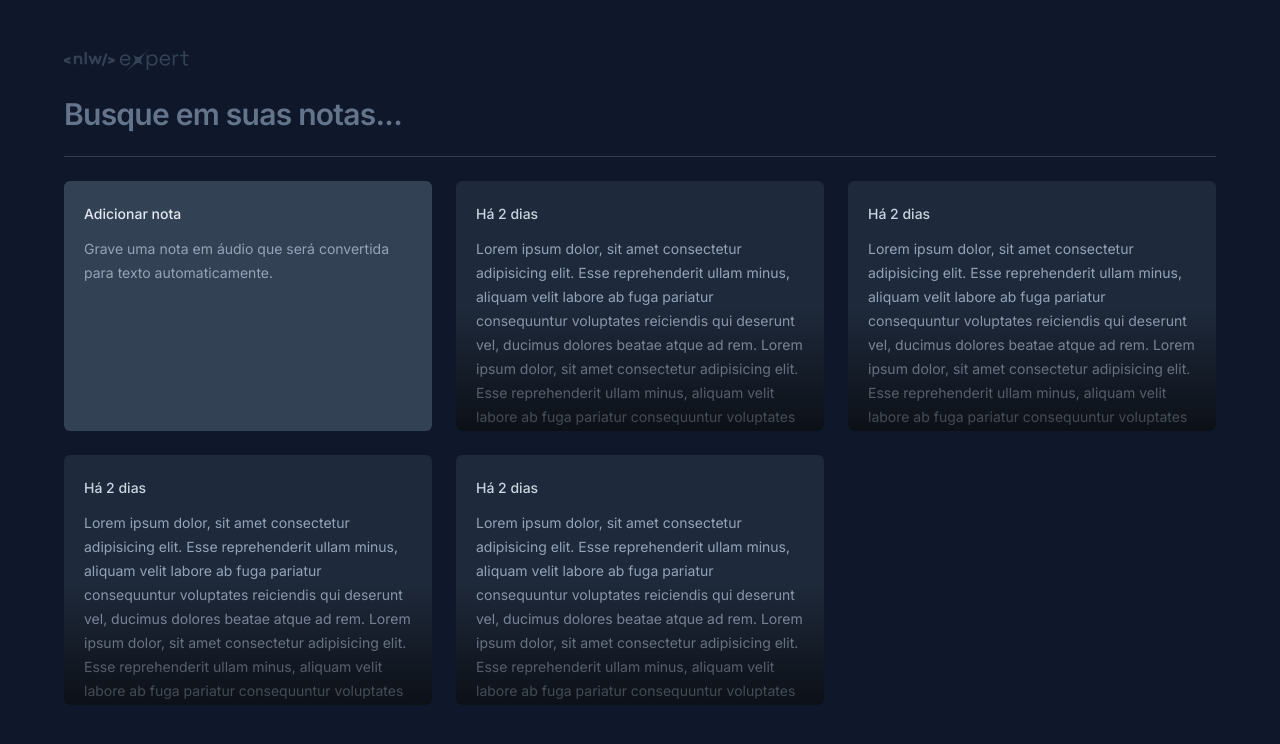
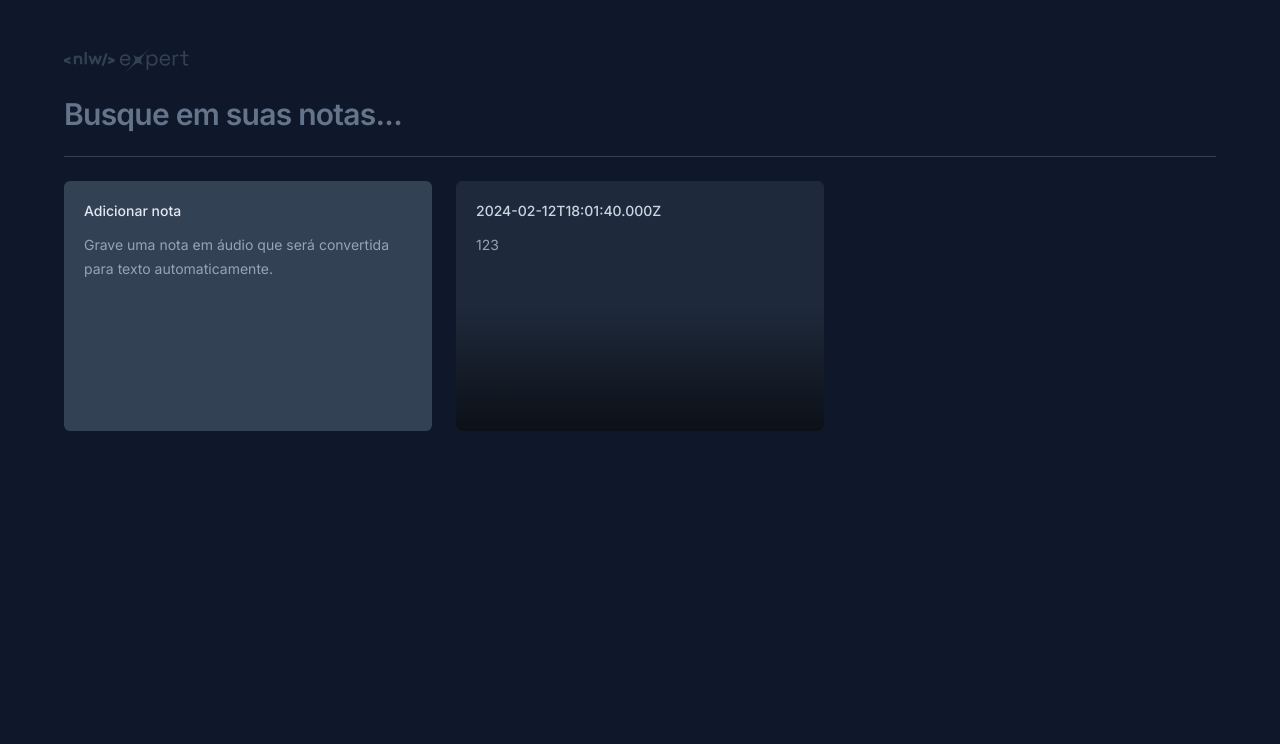
Before and after one commit to Jonathan-Assis/react-audio-notes, a React (Vite) app: page / in a window 1280 px wide. Shown: the top 744 px of the page. Built offline with nearby package versions, Linux system fonts and the light colour scheme.

Commit message:
Added radix-ui, date-fns and lucide packages, styled modal on click on note

```diff
--- a/package.json
+++ b/package.json
@@ -9,6 +9,9 @@
     "preview": "vite preview"
   },
   "dependencies": {
+    "@radix-ui/react-dialog": "^1.0.5",
+    "date-fns": "^3.3.1",
+    "lucide-react": "^0.330.0",
     "react": "^18.2.0",
     "react-dom": "^18.2.0"
   },
--- a/src/App.tsx
+++ b/src/App.tsx
@@ -1,5 +1,10 @@
 import logo from './assets/logo-nlw-expert.svg'
 import { NewNoteCard, NoteCard } from './components'
+
+const note = {
+    date: new Date(),
+    content: '123',
+}
 
 export function App() {
     return (
@@ -17,10 +22,7 @@
 
             <div className="grid grid-cols-3 gap-6 auto-rows-[250px]">
                 <NewNoteCard />
-                <NoteCard />
-                <NoteCard />
-                <NoteCard />
-                <NoteCard />
+                <NoteCard note={note} />
             </div>
         </div>
     )
--- a/src/components/NewNoteCard/index.tsx
+++ b/src/components/NewNoteCard/index.tsx
@@ -1,10 +1,41 @@
+import * as Dialog from '@radix-ui/react-dialog'
+import { X } from 'lucide-react'
+
 export const NewNoteCard = () => {
     return (
-        <div className="rounded-md bg-slate-700 p-5 space-y-3">
-            <span className="text-sm font-medium text-slate-200">Adicionar nota</span>
-            <p className="text-sm leading-6 text-slate-400">
-                Grave uma nota em áudio que será convertida para texto automaticamente.
-            </p>
-        </div>
+        <Dialog.Root>
+            <Dialog.Trigger className="rounded-md flex flex-col text-left bg-slate-700 p-5 space-y-3 outline-none hover:ring-2 hover:ring-slate-600 focus:ring-2 focus:ring-lime-400">
+                <span className="text-sm font-medium text-slate-200">Adicionar nota</span>
+                <p className="text-sm leading-6 text-slate-400">
+                    Grave uma nota em áudio que será convertida para texto automaticamente.
+                </p>
+            </Dialog.Trigger>
+
+            <Dialog.Portal>
+                <Dialog.Overlay className="inset-0 fixed bg-black/60" />
+                <Dialog.Content className="fixed overflow-hidden left-1/2 top-1/2 -translate-x-1/2 -translate-y-1/2 max-w-[640px] w-full h-[60vh] bg-slate-700 rounded-md flex flex-col outline-none">
+                    <Dialog.Close className="absolute right-0 top-0 bg-slate-800 p-1.5 text-slate-400">
+                        <X className="size-5" />
+                    </Dialog.Close>
+
+                    <div className="flex flex-1 flex-col gap-3 p-5">
+                        <span className="text-sm font-medium text-slate-300">Adicionar nota</span>
+                        <p className="text-sm leading-6 text-slate-400">
+                            Comece{' '}
+                            <button className="font-medium text-lime-400 hover:underline">gravando uma nota</button> em
+                            áudio ou se preferir{' '}
+                            <button className="font-medium text-lime-400 hover:underline">utilize apenas texto</button>.
+                        </p>
+                    </div>
+
+                    <button
+                        type="button"
+                        className="w-full bg-lime-400 py-4 text-center text-sm text-lime-950 outline-none font-medium group hover:bg-lime-500"
+                    >
+                        Salvar nota
+                    </button>
+                </Dialog.Content>
+            </Dialog.Portal>
+        </Dialog.Root>
     )
 }
--- a/src/components/NoteCard/index.tsx
+++ b/src/components/NoteCard/index.tsx
@@ -1,15 +1,45 @@
-export const NoteCard = () => {
+import * as Dialog from '@radix-ui/react-dialog'
+import { formatDistanceToNow } from 'date-fns'
+import { ptBR } from 'date-fns/locale'
+import { X } from 'lucide-react'
+
+export interface INoteCard {
+    note: {
+        date: Date
+        content: string
+    }
+}
+
+export const NoteCard = ({ note }: INoteCard) => {
     return (
-        <button className="rounded-md text-left bg-slate-800 p-5 space-y-3 overflow-hidden relative outline-none hover:ring-2 hover:ring-slate-600 focus:ring-2 focus:ring-lime-400">
-            <span className="text-sm font-medium text-slate-300">Há 2 dias</span>
-            <p className="text-sm leading-6 text-slate-400">
-                Lorem ipsum dolor, sit amet consectetur adipisicing elit. Esse reprehenderit ullam minus, aliquam velit
-                labore ab fuga pariatur consequuntur voluptates reiciendis qui deserunt vel, ducimus dolores beatae
-                atque ad rem. Lorem ipsum dolor, sit amet consectetur adipisicing elit. Esse reprehenderit ullam minus,
-                aliquam velit labore ab fuga pariatur consequuntur voluptates reiciendis qui deserunt vel, ducimus
-                dolores beatae atque ad rem.
-            </p>
-            <div className="absolute bottom-0 left-0 right-0 h-1/2 bg-gradient-to-t from-black/60 to-black/0 pointer-events-none" />
-        </button>
+        <Dialog.Root>
+            <Dialog.Trigger className="rounded-md text-left flex flex-col bg-slate-800 p-5 gap-3 overflow-hidden relative outline-none hover:ring-2 hover:ring-slate-600 focus:ring-2 focus:ring-lime-400">
+                <span className="text-sm font-medium text-slate-300">{note.date.toISOString()}</span>
+                <p className="text-sm leading-6 text-slate-400">{note.content}</p>
+                <div className="absolute bottom-0 left-0 right-0 h-1/2 bg-gradient-to-t from-black/60 to-black/0 pointer-events-none" />
+            </Dialog.Trigger>
+            <Dialog.Portal>
+                <Dialog.Overlay className="inset-0 fixed bg-black/60" />
+                <Dialog.Content className="fixed overflow-hidden left-1/2 top-1/2 -translate-x-1/2 -translate-y-1/2 max-w-[640px] w-full h-[60vh] bg-slate-700 rounded-md flex flex-col outline-none">
+                    <Dialog.Close className="absolute right-0 top-0 bg-slate-800 p-1.5 text-slate-400">
+                        <X className="size-5" />
+                    </Dialog.Close>
+
+                    <div className="flex flex-1 flex-col gap-3 p-5">
+                        <span className="text-sm font-medium text-slate-300">
+                            {formatDistanceToNow(note.date, { locale: ptBR, addSuffix: true })}
+                        </span>
+                        <p className="text-sm leading-6 text-slate-400">{note.content}</p>
+                    </div>
+
+                    <button
+                        type="button"
+                        className="w-full bg-slate-800 py-4 text-center text-sm text-slate-300 outline-none font-medium group"
+                    >
+                        Deseja <span className="text-red-400 group-hover:underline">apagar essa nota</span>?
+                    </button>
+                </Dialog.Content>
+            </Dialog.Portal>
+        </Dialog.Root>
     )
 }
```
Also changed, not shown: 1 other file (tests, documents, lock files or other folders).
